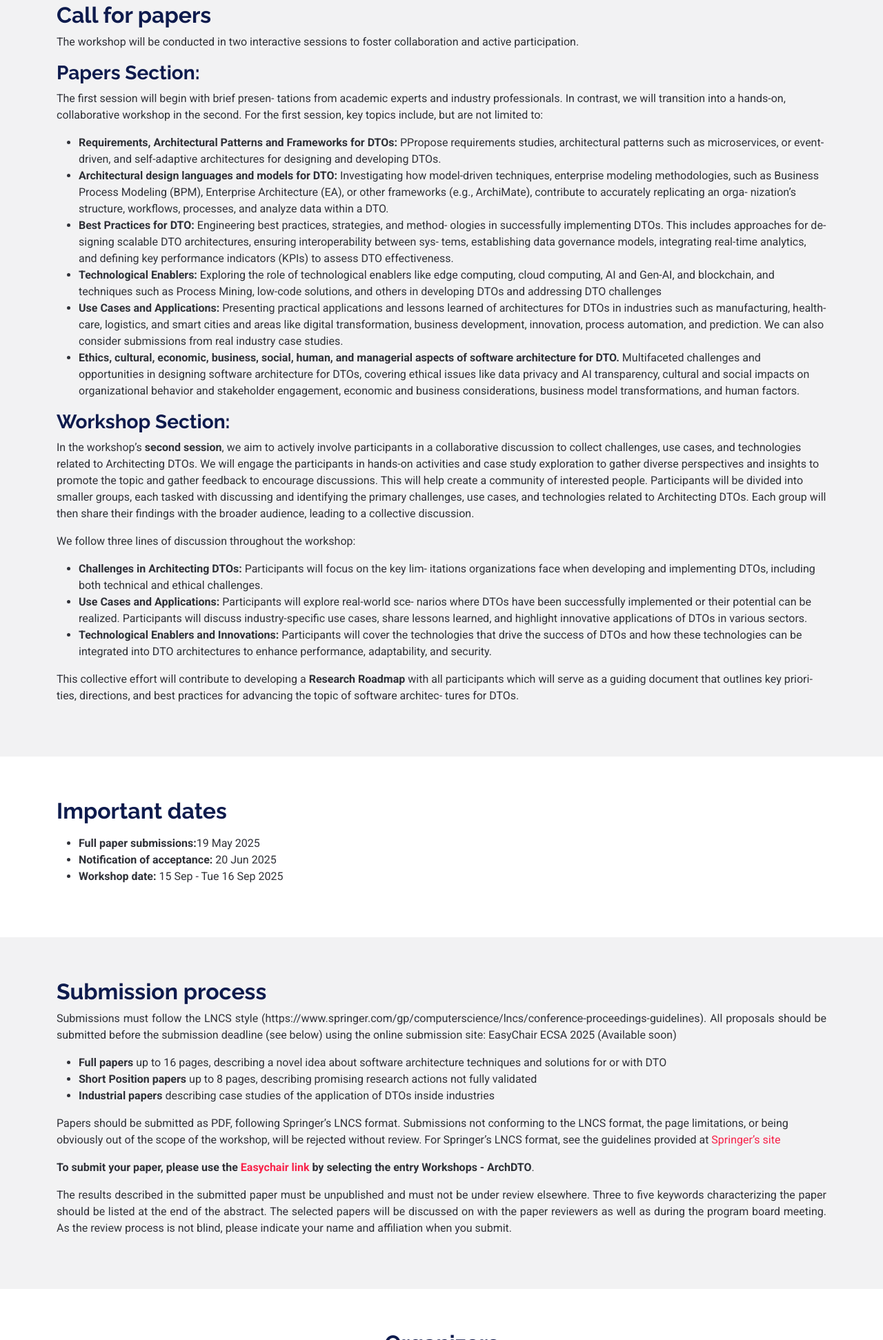
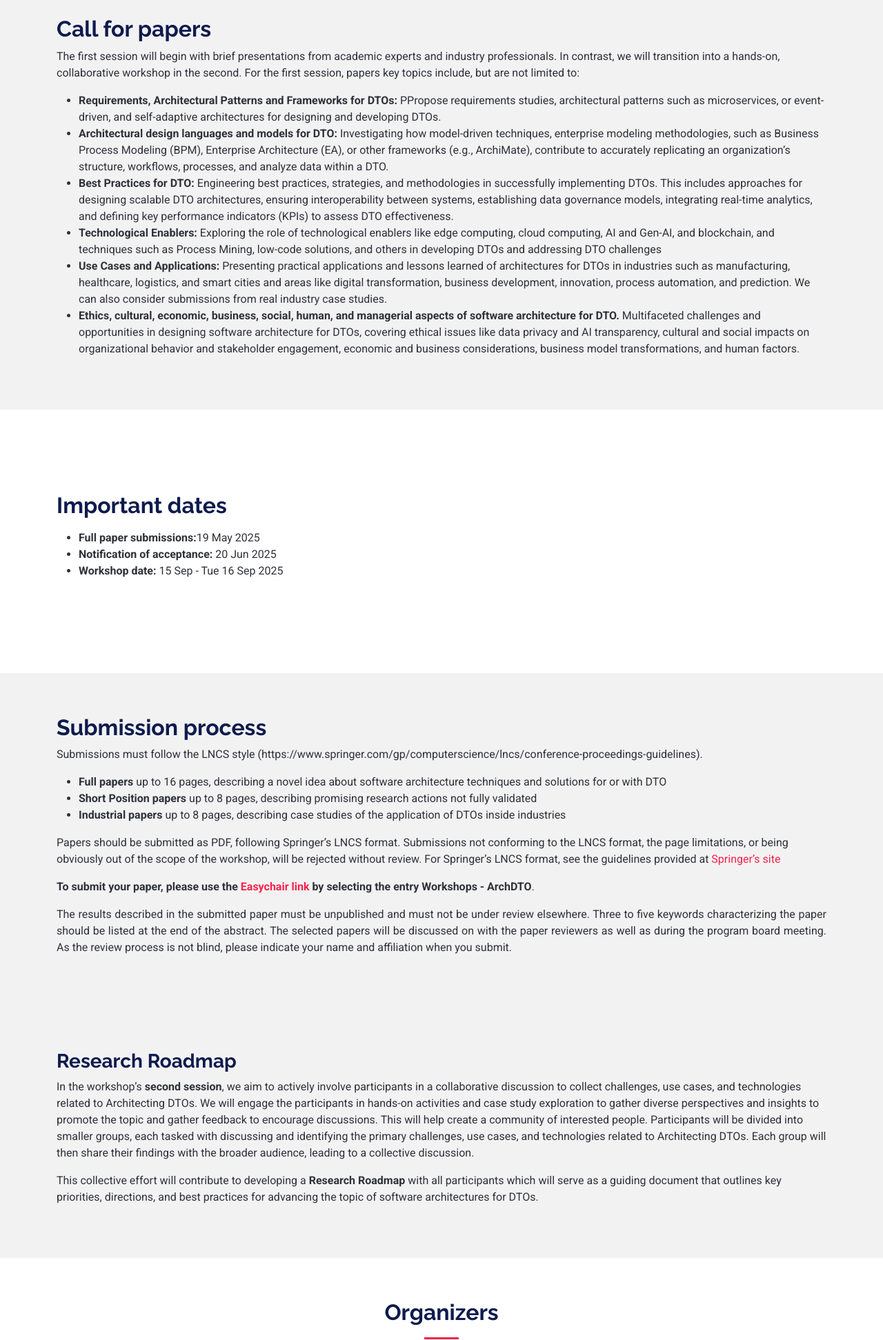
Before and after one commit to ArchDTO/archdto2025, a plain HTML site: page index.html in a window 1280 px wide. Shown: the part 857-2800 px from the top of the page at 69% size. Drawn offline with Linux system fonts and the light colour scheme; some packages are replaced by stand-ins of ours.

Commit message:
fixed site error

```diff
--- a/index.html
+++ b/index.html
@@ -93,11 +93,9 @@
                   concept of Digital Twins to create virtual replicas of business models, processes, resources, and interactions. DTOs enable optimization of
                   decision-making, increased efficiency, and adaptability to rapid changes
                   by leveraging real-time data, simulations, AI, and predictive analytics.
-                  Despite their transformative potential, DTOs are still in early development, facing significant software architecture challenges such as scala-
-                  bility, interoperability, model robustness, and real-time data integration.
+                  Despite their transformative potential, DTOs are still in early development, facing significant software architecture challenges such as scalability, interoperability, model robustness, and real-time data integration.
                   This workshop explores the architectural frameworks, design patterns,
-                  and software engineering principles needed to build robust DTOs. Topics include frameworks for DTO creation, enterprise modeling method-
-                  ologies, technological enablers like AI and the Internet of Things, and
+                  and software engineering principles needed to build robust DTOs. Topics include frameworks for DTO creation, enterprise modeling methodologies, technological enablers like AI and the Internet of Things, and
                   real-world use cases from academia and industry. Given the novelty of
                   the topic, the workshop consists of two main sessions: (1) presentations
                   of academic and industry papers on DTO architectures, frameworks, and
@@ -111,22 +109,21 @@
             <div class="col-lg-3">
               <h3>When</h3>
               <p>September 15th-19th, 2025</p>
+              <h3>Venue</h3>
+              <p>The St. Raphael Resort – 5*</p>
             </div>
           </div>
         </div>
-      </div>    </div>
+      </div>
+    </div>
 
     </section><!-- /Sponsors Section -->
     <section id="cfp" class="buy-tickets section light-background">
     <div class="container" data-aos="fade-up">
       <h2><b> Call for papers</b><br></h2>
-      <p style="text-align: justify;">
-        The workshop will be conducted in two interactive sessions to foster collaboration and active participation.
-        <h3><b> Papers Section:</b><br></h3>
-         The first session will begin with brief presen-
-tations from academic experts and industry professionals. In contrast, we will
+         The first session will begin with brief presentations from academic experts and industry professionals. In contrast, we will
 transition into a hands-on, collaborative workshop in the second. For the first
-session, key topics include, but are not limited to:<p style="text-align: justify;">
+session, papers key topics include, but are not limited to:<p style="text-align: justify;">
         <ul>
             <li><b>Requirements, Architectural Patterns and Frameworks for DTOs:</b> PPropose requirements studies, architectural patterns such as microservices,
               or event-driven, and self-adaptive architectures for designing and developing
@@ -134,19 +131,14 @@ session, key topics include, but are not limited to:<p style="text-align: justif
             <li><b>Architectural design languages and models for DTO: </b> Investigating
               how model-driven techniques, enterprise modeling methodologies, such as
               Business Process Modeling (BPM), Enterprise Architecture (EA), or other
-              frameworks (e.g., ArchiMate), contribute to accurately replicating an orga-
-              nization’s structure, workflows, processes, and analyze data within a DTO.</li>
-            <li><b>Best Practices for DTO: </b>Engineering best practices, strategies, and method-
-              ologies in successfully implementing DTOs. This includes approaches for de-
-              signing scalable DTO architectures, ensuring interoperability between sys-
-              tems, establishing data governance models, integrating real-time analytics,
+              frameworks (e.g., ArchiMate), contribute to accurately replicating an organization’s structure, workflows, processes, and analyze data within a DTO.</li>
+            <li><b>Best Practices for DTO: </b>Engineering best practices, strategies, and methodologies in successfully implementing DTOs. This includes approaches for designing scalable DTO architectures, ensuring interoperability between systems, establishing data governance models, integrating real-time analytics,
               and defining key performance indicators (KPIs) to assess DTO effectiveness.</li>
             <li><b>Technological Enablers:</b> Exploring the role of technological enablers like
               edge computing, cloud computing, AI and Gen-AI, and blockchain, and techniques such as Process Mining, low-code solutions, and others in developing
               DTOs and addressing DTO challenges</li>
               <li><b> Use Cases and Applications: </b> Presenting practical applications and lessons
-                learned of architectures for DTOs in industries such as manufacturing, health-
-                care, logistics, and smart cities and areas like digital transformation, business
+                learned of architectures for DTOs in industries such as manufacturing, healthcare, logistics, and smart cities and areas like digital transformation, business
                 development, innovation, process automation, and prediction. We can also
                 consider submissions from real industry case studies.</li>
                 <li><b> Ethics, cultural, economic, business, social, human, and managerial
@@ -157,41 +149,9 @@ session, key topics include, but are not limited to:<p style="text-align: justif
                   considerations, business model transformations, and human factors.</li>
         </ul>
         </p>
-        <h3><b> Workshop Section:</b><br></h3>
-<p>
-        In the workshop’s <b>second session</b>, we aim to actively involve participants in a
-        collaborative discussion to collect challenges, use cases, and technologies related
-        to Architecting DTOs.
-        We will engage the participants in hands-on activities and
-        case study exploration to gather diverse perspectives and insights to promote
-        the topic and gather feedback to encourage discussions. This will help create a
-        community of interested people. Participants will be divided into smaller groups,
-        each tasked with discussing and identifying the primary challenges, use cases,
-        and technologies related to Architecting DTOs. Each group will then share their
-        findings with the broader audience, leading to a collective discussion.
-      </p>
-      <p>
-        We follow three lines of discussion throughout the workshop:</p>
-<ul>
-  <li><b>Challenges in Architecting DTOs:</b> Participants will focus on the key lim-
-        itations organizations face when developing and implementing DTOs, including
-        both technical and ethical challenges.</li>
-        <li> <b>Use Cases and Applications:</b> Participants will explore real-world sce-
-        narios where DTOs have been successfully implemented or their potential can
-        be realized. Participants will discuss industry-specific use cases, share lessons
-        learned, and highlight innovative applications of DTOs in various sectors.</li>
-        <li><b>Technological Enablers and Innovations:</b> Participants will cover the
-        technologies that drive the success of DTOs and how these technologies can be
-        integrated into DTO architectures to enhance performance, adaptability, and
-        security.</li>
-      </ul>
-        <p>This collective effort will contribute to developing a <b>Research Roadmap</b> with
-        all participants which will serve as a guiding document that outlines key priori-
-        ties, directions, and best practices for advancing the topic of software architec-
-        tures for DTOs.</p>
-    </div>
+      </section>
+      <section>
 
-    </section><!-- /Hero Section -->
 
 
     <section id="dates" class="buy-tickets section white-background">
@@ -210,20 +170,19 @@ session, key topics include, but are not limited to:<p style="text-align: justif
 
 
 
-
   </section><!-- /Sponsors Section -->
   <section id="submission" class="buy-tickets section light-background">
   <div class="container" data-aos="fade-up">
     <h2><b> Submission process</b><br></h2>
     <p style="text-align: justify;">
 
-      Submissions must follow the LNCS style (https://www.springer.com/gp/computerscience/lncs/conference-proceedings-guidelines). All proposals should be submitted before the submission deadline (see below) using the online submission site: EasyChair ECSA 2025 (Available soon)
+      Submissions must follow the LNCS style (https://www.springer.com/gp/computerscience/lncs/conference-proceedings-guidelines).
 
       <ul>
         <li><b>Full papers</b> up to 16 pages, describing a novel idea about software architecture techniques and solutions for or with DTO</li>
         <li><b>Short Position papers</b> up to 8 pages, describing promising research actions not
           fully validated </li>
-          <li><b>Industrial papers</b> describing case studies of the application of DTOs inside industries </li>
+          <li><b>Industrial papers</b> up to 8 pages, describing case studies of the application of DTOs inside industries </li>
       </ul>
 
     Papers should be submitted as PDF, following Springer’s LNCS format. Submissions not conforming to the LNCS format, the page limitations, or being obviously out of the scope of the workshop, will be rejected without review. For Springer’s LNCS format, see the guidelines provided at <a href="https://www.springer.com/gp/computer-science/lncs/conference-proceedings-guidelines">Springer’s site</a></p>
@@ -237,6 +196,33 @@ session, key topics include, but are not limited to:<p style="text-align: justif
   </div>
 
   </section><!-- /Hero Section -->
+
+  <section id="submission" class="buy-tickets section light-background">
+    <div class="container" data-aos="fade-up">
+      <div class="col-lg-12">
+  <h3><b> Research Roadmap</b><br></h3>
+<p>
+  In the workshop’s <b>second session</b>, we aim to actively involve participants in a
+  collaborative discussion to collect challenges, use cases, and technologies related
+  to Architecting DTOs.
+  We will engage the participants in hands-on activities and
+  case study exploration to gather diverse perspectives and insights to promote
+  the topic and gather feedback to encourage discussions. This will help create a
+  community of interested people. Participants will be divided into smaller groups,
+  each tasked with discussing and identifying the primary challenges, use cases,
+  and technologies related to Architecting DTOs. Each group will then share their
+  findings with the broader audience, leading to a collective discussion.
+</p>
+
+  <p>This collective effort will contribute to developing a <b>Research Roadmap</b> with
+  all participants which will serve as a guiding document that outlines key priorities, directions, and best practices for advancing the topic of software architectures for DTOs.</p>
+  </div>
+</div>
+</div>
+</section><!-- /Hero Section -->
+
+
+
 
     <!-- Speakers Section -->
     <section id="speakers" class="speakers section">
@@ -269,7 +255,7 @@ session, key topics include, but are not limited to:<p style="text-align: justif
 
           <div class="col-xl-3 col-lg-3 col-md-3" data-aos="fade-up" data-aos-delay="300">
             <div class="member">
-              <img src="https://i1.rgstatic.net/ii/profile.image/272564350091270-1441995813205_Q512/Stella-Grivas.jpg" class="img-fluid" alt="">
+              <img src="./2025-03-14 15.50.10.jpg" class="img-fluid" alt="">
               <div class="member-info">
                 <div class="member-info-content">
                   <h4><a href="riccardo-details.html">Stella Gatziu Grivas</a></h4>
@@ -605,6 +591,11 @@ session, key topics include, but are not limited to:<p style="text-align: justif
       <!-- Section Title -->
       <div class="container section-title" data-aos="fade-up">
         <h2>Event Venue: The St. Raphael Resort – 5 * <a href="https://conf.researchr.org/venue/ecsa-2025/ecsa-2025-venue"> <br></h2>
+          <script
+    src="https://maps.googleapis.com/maps/api/js?key=YOUR_API_KEY&libraries=maps,marker&v=beta"
+    defer>
+  <gmp-map center="37.4220656,-122.0840897" zoom="10" map-id="DEMO_MAP_ID" style="height: 400px"></gmp-map>
+  </script>
       </div><!-- End Section Title -->
 
      <!-- <div class="container-fluid" data-aos="fade-up">
```
Also changed, not shown: 2025-03-14 15.50.10.jpg (added), 1 other file.
